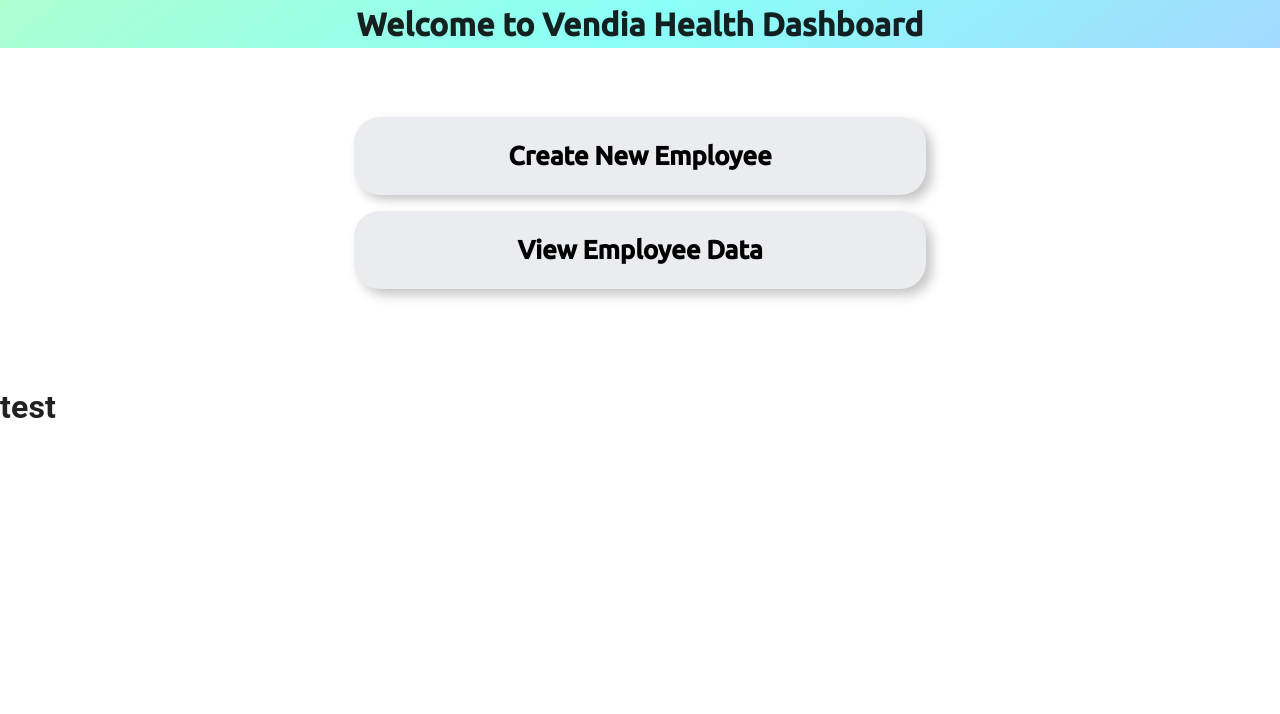
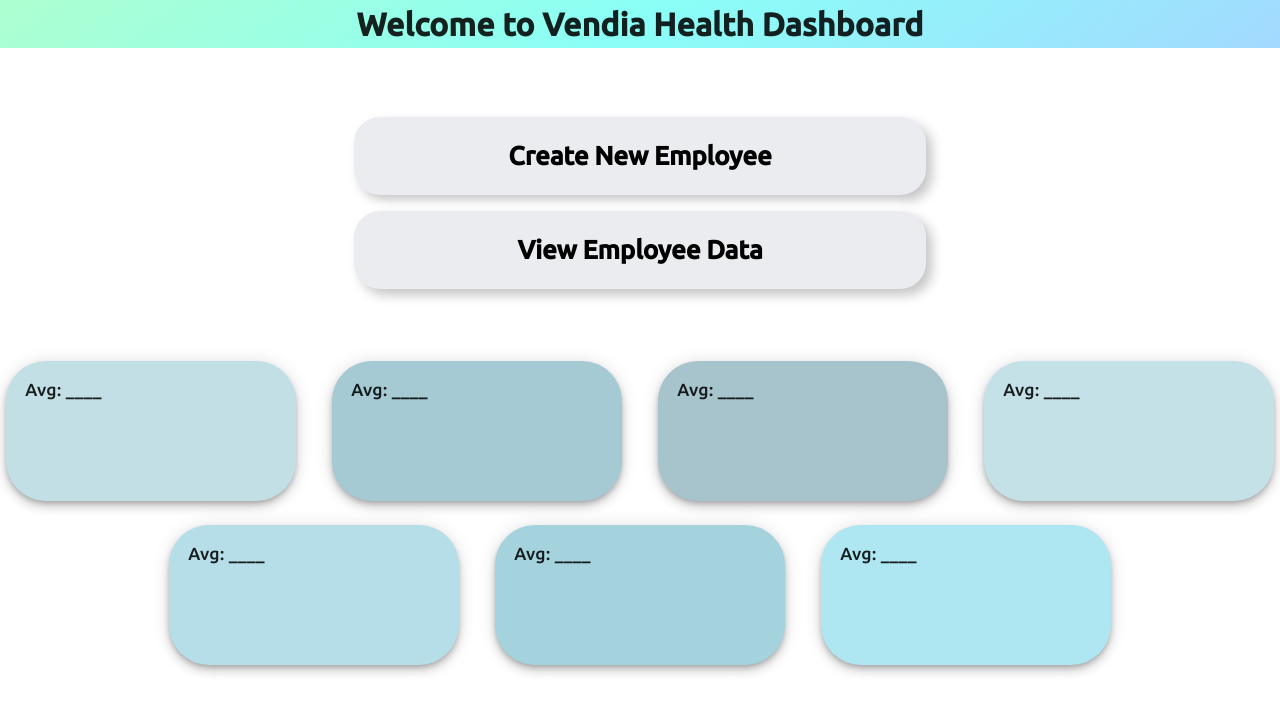
Before and after one commit to kfc0105/vendia-health-dashboard, a React (Create React App) app: page / in a window 1280 px wide. Shown: the top 714 px of the page. Built offline with nearby package versions, Linux system fonts and the light colour scheme; what @vendia/client would draw is missing.

Commit message:
Added templates for averages

```diff
--- a/src/LandingPage/DisplayAverages.js
+++ b/src/LandingPage/DisplayAverages.js
@@ -1,13 +1,84 @@
 import { CssBaseline } from '@mui/material';
 import React from 'react';
 import styled from 'styled-components';
+import Box from '@mui/material/Box';
+import Paper from '@mui/material/Paper';
+import Grid from '@mui/material/Grid';
 
 function DisplayAverages() {
     return (
         <CssBaseline>
-            <h1>test</h1>
+            <Box sx={{ flexGrow: 0 }}>
+            <Grid
+                container
+                spacing={3}
+                direction="row"
+                justifyContent="center"
+                align="center"
+                >
+                    <Grid item xs={12} sm={6} md={4} lg={3}>
+                    <Paper sx={{ height: 140, width: 290, backgroundColor: '#c3dfe6', borderRadius: 10}}
+                           elevation={6}>
+                        <STYLE> Avg: ____ </STYLE>
+                        <br/>
+                    </Paper>
+                    </Grid>
+                    <Grid item xs={12} sm={6} md={4} lg={3} >
+                    <Paper sx={{ height: 140, width: 290, backgroundColor: '#a5cad4', borderRadius: 10}}
+                           elevation={6}>
+                        <STYLE> Avg: ____ </STYLE>
+                        <br/>
+                    </Paper>
+                    </Grid>
+                    <Grid item xs={12}  sm={6} md={4} lg={3} >
+                    <Paper sx={{ height: 140, width: 290, backgroundColor: '#a7c4cc', borderRadius: 10}}
+                           elevation={6}>
+                        <STYLE> Avg: ____ </STYLE>
+                        <br/>
+                    </Paper>
+                    </Grid>
+                    <Grid item xs={12}  sm={6} md={4} lg={3} >
+                    <Paper sx={{ height: 140, width: 290, backgroundColor: '#c5e1e8', borderRadius: 10}}
+                           elevation={6}>
+                        <STYLE> Avg: ____ </STYLE>
+                        <br/>
+                    </Paper>
+                    </Grid>
+                    <Grid item xs={12}  sm={6} md={4} lg={3} >
+                    <Paper sx={{ height: 140, width: 290, backgroundColor: '#b5dee8', borderRadius: 10}}
+                           elevation={6}>
+                        <STYLE> Avg: ____ </STYLE>
+                        <br/>
+                    </Paper>
+                    </Grid>
+                    <Grid item xs={12}  sm={6} md={4} lg={3} >
+                    <Paper sx={{ height: 140, width: 290, backgroundColor: '#a4d3de', borderRadius: 10}}
+                           elevation={6}>
+                        <STYLE> Avg: ____ </STYLE>
+                        <br/>
+                    </Paper>
+                    </Grid>
+                    <Grid item xs={12}  sm={6} md={4} lg={3} >
+                    <Paper sx={{ height: 140, width: 290, backgroundColor: '#aee6f2', borderRadius: 10}}
+                           elevation={6}>
+                        <STYLE> Avg: ____ </STYLE>
+                        <br/>
+                    </Paper>
+                    </Grid>
+                </Grid>
+            </Box>
         </CssBaseline>
     )
 }
 
+const STYLE = styled.div`
+    padding-top: 1rem;
+    padding-left: 1.2rem;
+    text-align: left;
+    font-family: 'Ubuntu', sans-serif;
+    font-size: 1.1rem;
+`;
+
+
+
 export default DisplayAverages;
```
